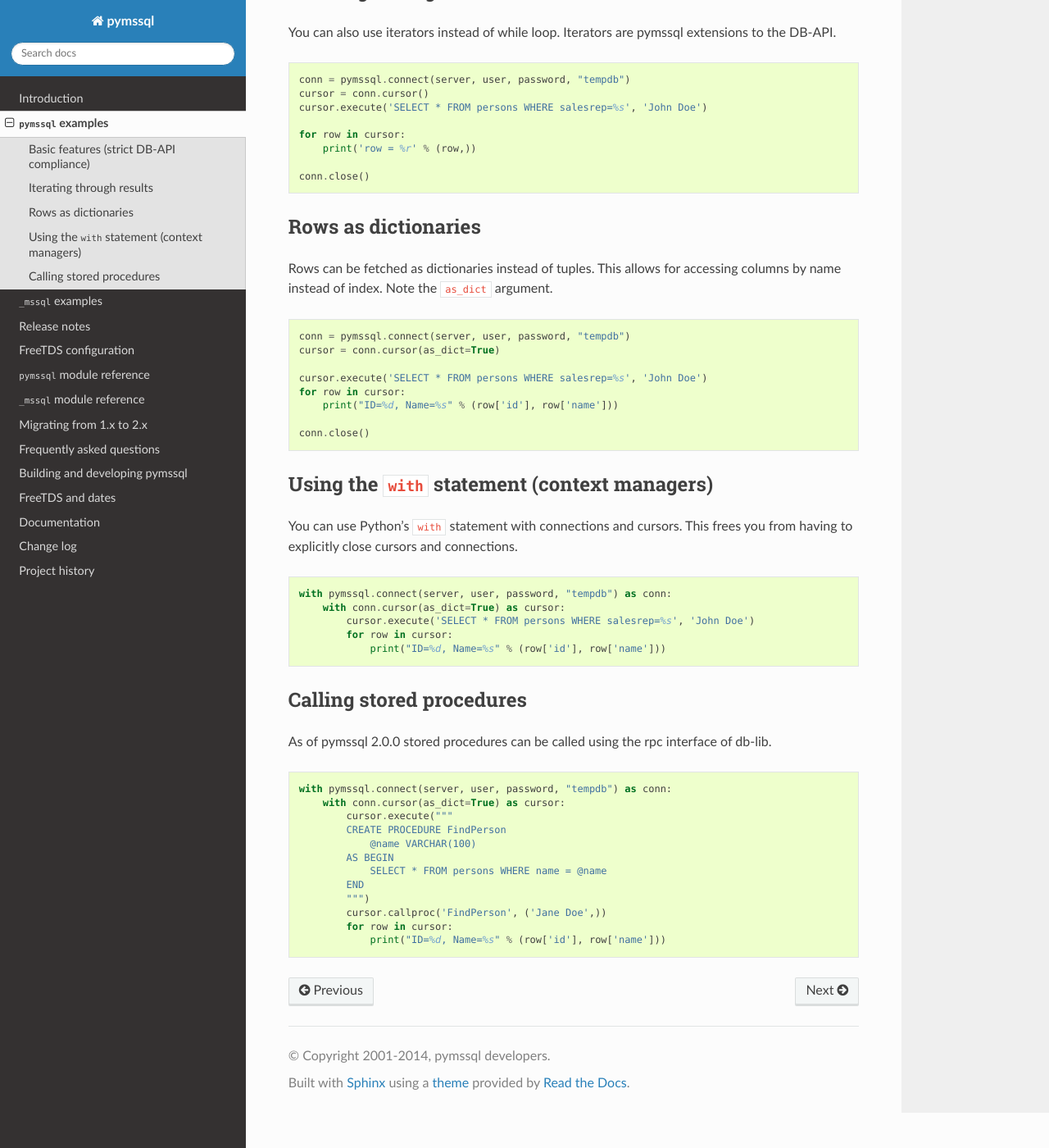
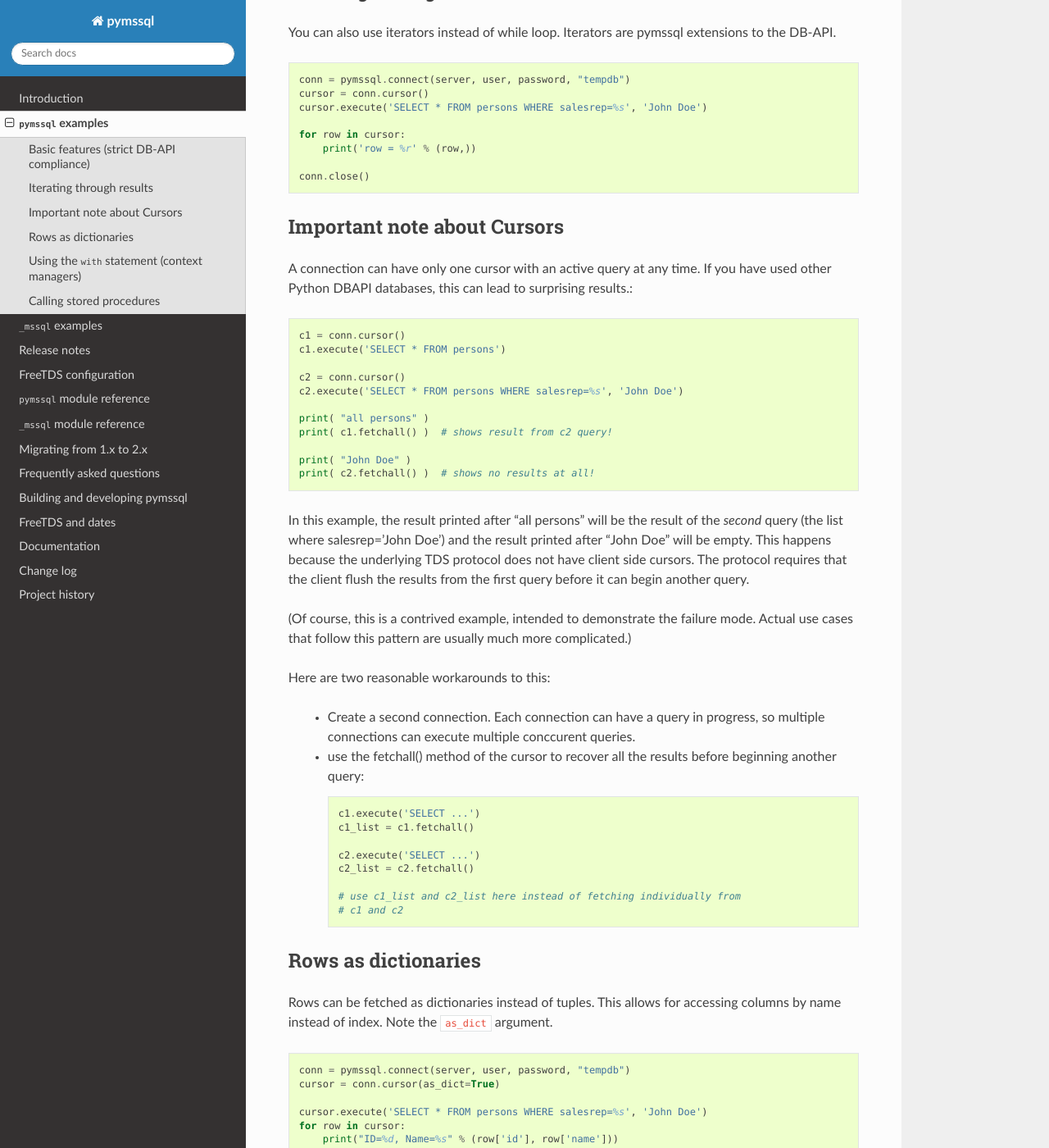
Before and after one commit to pymssql/pymssql, a Sphinx documentation site: the page built from docs/pymssql_examples.rst, in a window 1280 px wide and 1400 px high, scrolled down 919 px. Shown: the whole window at 82% size. Built offline with Sphinx 7.4.7 and the Read the Docs theme 2.0.0, drawn with Linux system fonts in a browser that asks for light colours.

Commit message:
add paragraph warning about concurrent queries

```diff
--- a/docs/pymssql_examples.rst
+++ b/docs/pymssql_examples.rst
@@ -61,6 +61,53 @@ extensions to the DB-API.
 
     conn.close()
 
+Important note about Cursors
+============================
+
+A connection can have only one cursor with an active query at any time.
+If you have used other Python DBAPI databases, this can lead to surprising
+results.::
+
+    c1 = conn.cursor()
+    c1.execute('SELECT * FROM persons')
+
+    c2 = conn.cursor()
+    c2.execute('SELECT * FROM persons WHERE salesrep=%s', 'John Doe')
+
+    print( "all persons" )
+    print( c1.fetchall() )  # shows result from c2 query!
+
+    print( "John Doe" )
+    print( c2.fetchall() )  # shows no results at all!
+
+In this example, the result printed after "all persons" will be the
+result of the *second* query (the list where salesrep='John Doe')
+and the result printed after "John Doe" will be empty.  This happens
+because the underlying TDS protocol does not have client side cursors.
+The protocol requires that the client flush the results from the first
+query before it can begin another query.
+
+(Of course, this is a contrived example, intended to demonstrate the
+failure mode.  Actual use cases that follow this pattern are usually
+much more complicated.)
+
+Here are two reasonable workarounds to this:
+
+ - Create a second connection.  Each connection can have a query in
+   progress, so multiple connections can execute multiple conccurent queries.
+
+ - use the fetchall() method of the cursor to recover all the results
+   before beginning another query: ::
+
+    c1.execute('SELECT ...')
+    c1_list = c1.fetchall()
+
+    c2.execute('SELECT ...')
+    c2_list = c2.fetchall()
+
+    # use c1_list and c2_list here instead of fetching individually from
+    # c1 and c2
+
 Rows as dictionaries
 ====================
 
```
